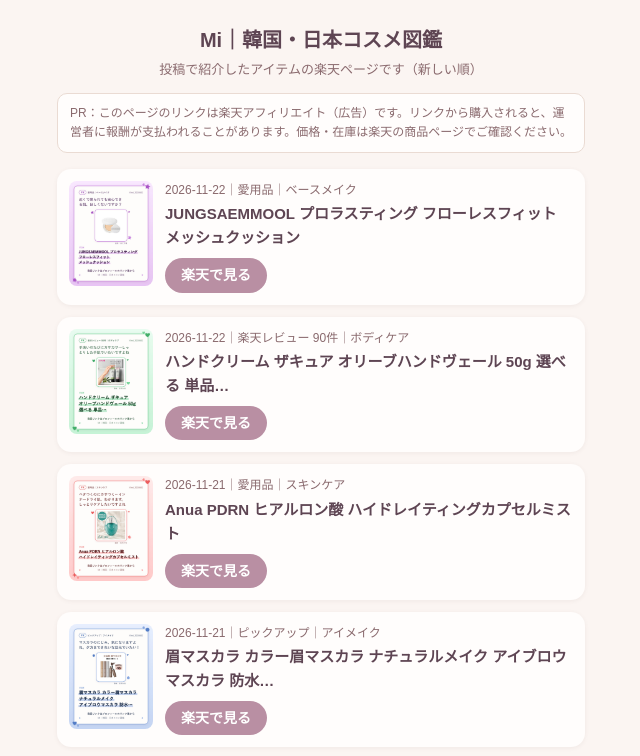
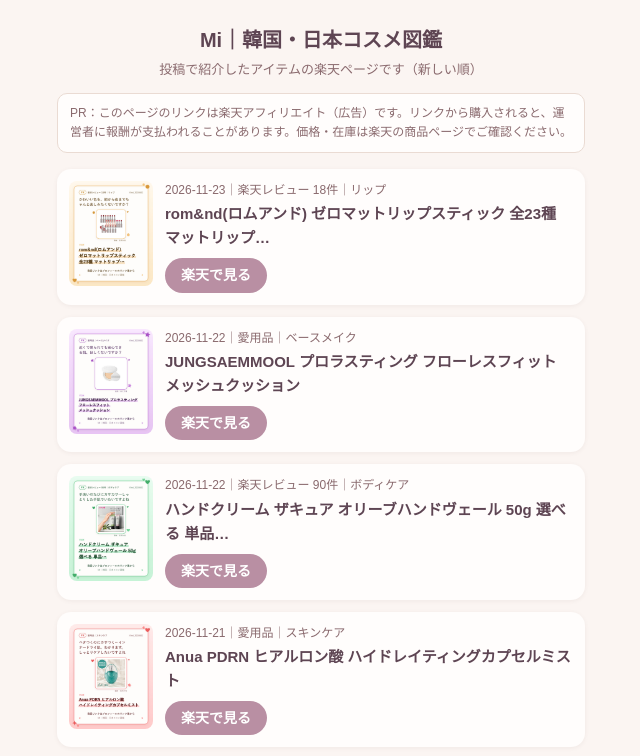
Before and after one commit to k-hiron/mi-cosme, a plain HTML site: page index.html in a window 1280 px wide. Shown: the top 756 px of the page, without its empty margins (319-959 px from the left). Drawn offline with Linux system fonts and the light colour scheme.

Commit message:
リンク集を更新 2026-11-23

```diff
--- a/index.html
+++ b/index.html
@@ -30,6 +30,14 @@
   <p class="lead">投稿で紹介したアイテムの楽天ページです（新しい順）</p>
   <p class="pr">PR：このページのリンクは楽天アフィリエイト（広告）です。リンクから購入されると、運営者に報酬が支払われることがあります。価格・在庫は楽天の商品ページでご確認ください。</p>
   <ul>
+    <li class="item">
+      <a class="thumb" href="https://hb.afl.rakuten.co.jp/hgc/g00u2oqo.okoh14dc.g00u2oqo.okoh2832/?pc=https%3A%2F%2Fitem.rakuten.co.jp%2Fprime-heart%2F45583%2F&amp;rafcid=wsc_i_is_a10a53f2-0310-4882-82b6-6ea5506c9239" rel="sponsored noopener" target="_blank"><img src="img/2026-11-23-mwsohs1n.jpg" alt="" loading="lazy" width="108" height="135"></a>
+      <div class="body">
+        <p class="meta">2026-11-23｜楽天レビュー 18件｜リップ</p>
+        <p class="name">rom&amp;nd(ロムアンド) ゼロマットリップスティック 全23種 マットリップ…</p>
+        <a class="btn" href="https://hb.afl.rakuten.co.jp/hgc/g00u2oqo.okoh14dc.g00u2oqo.okoh2832/?pc=https%3A%2F%2Fitem.rakuten.co.jp%2Fprime-heart%2F45583%2F&amp;rafcid=wsc_i_is_a10a53f2-0310-4882-82b6-6ea5506c9239" rel="sponsored noopener" target="_blank">楽天で見る</a>
+      </div>
+    </li>
     <li class="item">
       <a class="thumb" href="https://hb.afl.rakuten.co.jp/hgc/g00rybko.okoh168a.g00rybko.okoh2884/?pc=https%3A%2F%2Fitem.rakuten.co.jp%2Fnet-cosmeleaf%2F2731120994%2F&amp;rafcid=wsc_i_is_a10a53f2-0310-4882-82b6-6ea5506c9239" rel="sponsored noopener" target="_blank"><img src="img/2026-11-22-mwrq79ua.jpg" alt="" loading="lazy" width="108" height="135"></a>
       <div class="body">
```
